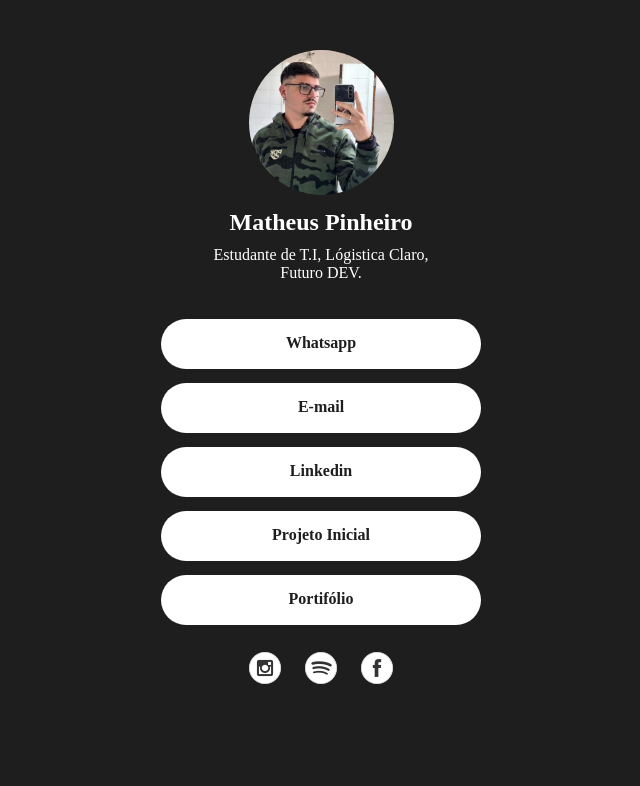
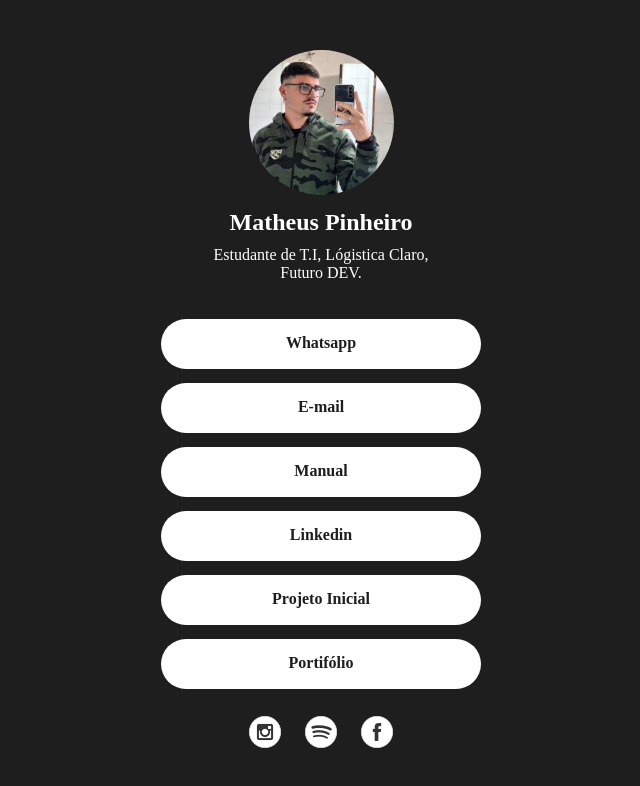
Before and after one commit to matheuspoliveiraa/hub-links, a plain HTML site: page index.html in a window 1280 px wide. Shown: the whole page, without its empty margins (319-959 px from the left). Drawn offline with Linux system fonts and the light colour scheme; a web font is replaced by a local one.

Commit message:
botão catálogo

```diff
--- a/index.html
+++ b/index.html
@@ -31,11 +31,13 @@
             <p>Estudante de T.I, Lógistica Claro, Futuro DEV.</p>
         </main>
         <!--Botões/Links-->
+        <div class="container">
         <!--Whatsapp-->
         <a href="https://api.whatsapp.com/send?phone=5511959395585">Whatsapp</a>
         <!--E-mail-->
         <a href="mailto:matheusoliveira353jr@gmail.com?subject=Contato Instagram">E-mail</a>
-        <div class="container">
+        <!-- Catálogo -->
+         <a href="./PDF.pdf">Manual</a>
             <a href="https://www.linkedin.com/in/matheus-pinheiro-de-oliveira-26b587265?trk=people-guest_people_search-card">Linkedin</a>
             <a href="https://matheuspoliveiraa.github.io/hub-links/">Projeto Inicial</a>
             <a href="https://github.com/matheuspoliveiraa">Portifólio</a>
```
Also changed, not shown: 1 other file.
